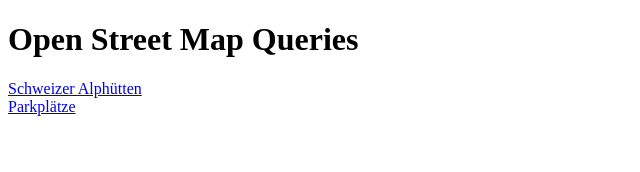
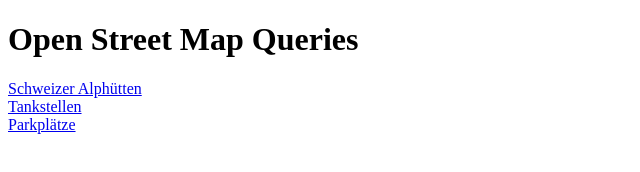
Before and after one commit to ReneNyffenegger/OpenStreetMap, a plain HTML site: page web/index.html in a window 1280 px wide. Shown: the full height of the page, 0-640 px from the left. Drawn offline with Linux system fonts and the light colour scheme.

```diff
--- a/web/index.html
+++ b/web/index.html
@@ -11,6 +11,9 @@
      <a href='alphuetten.html'>Schweizer Alphütten</a>
 
      <br>
+     <a href='Tankstellen.html'>Tankstellen</a>
+
+     <br>
      <a href='Parkplaetze'>Parkplätze</a>
 
 </body>
```
Also changed, not shown: 1 other file.
